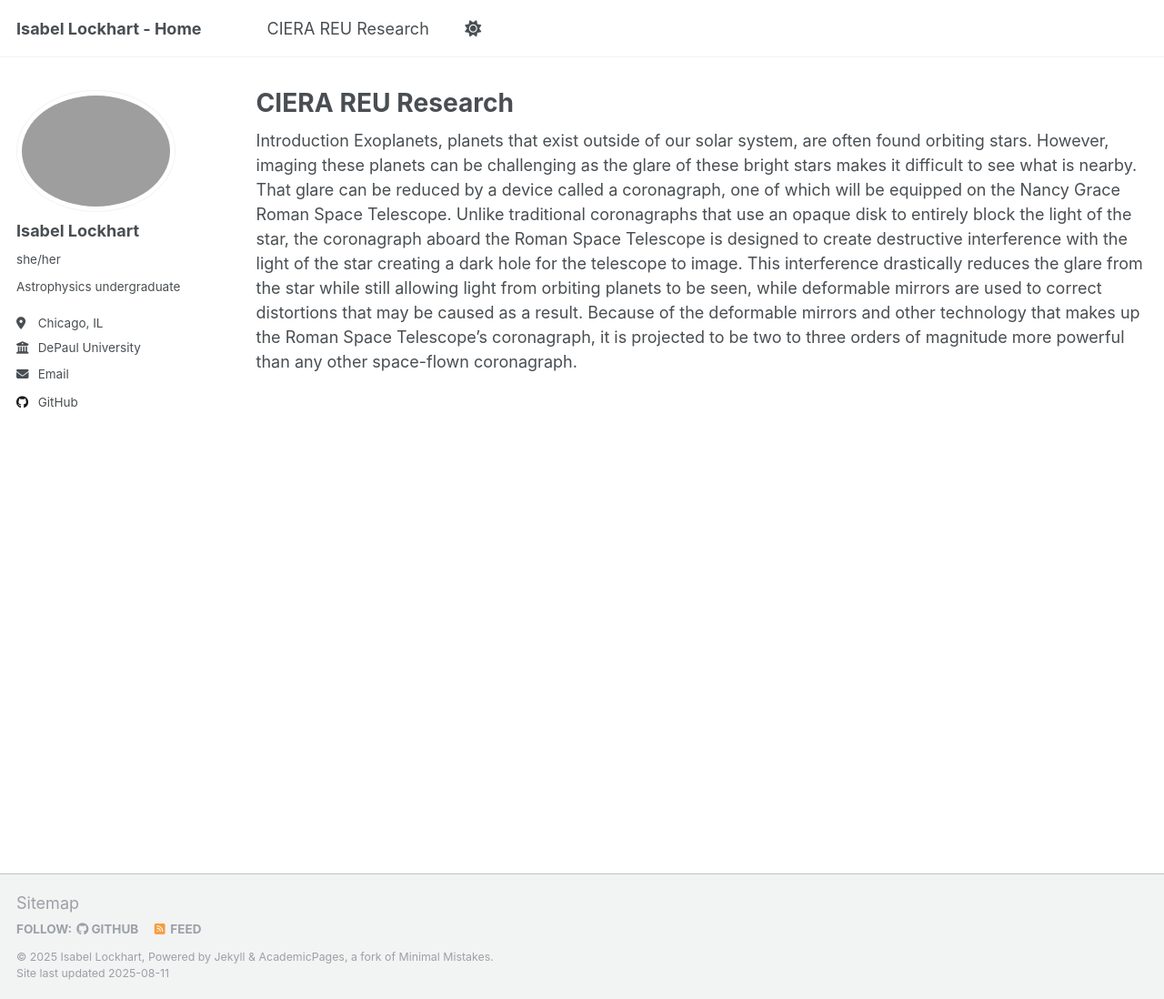
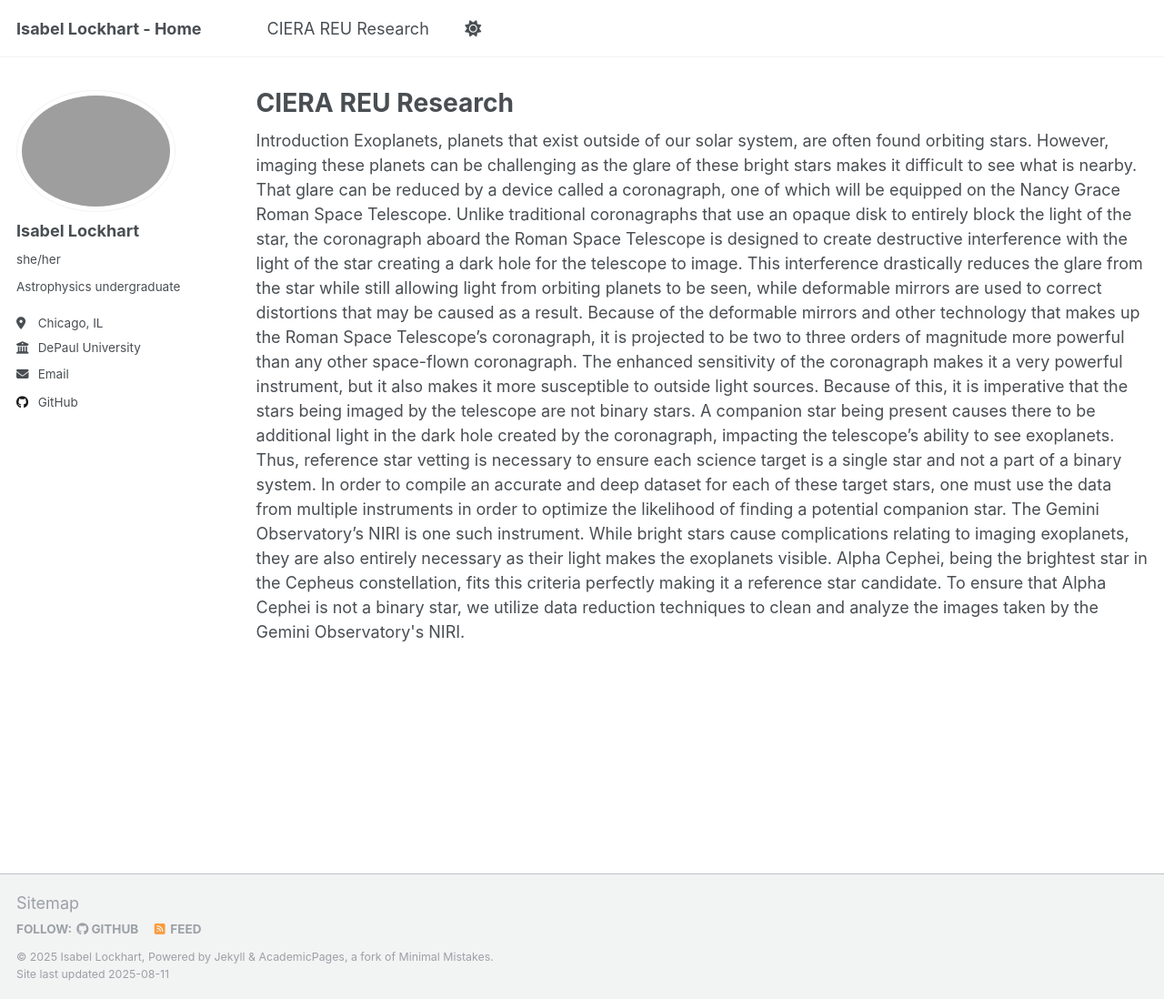
Before and after one commit to Isabel-Lockhart/CIERA, a Jekyll site: the page built from _pages/cierareu.html, in a window 1280 px wide and 1098 px high. Shown: the whole window at 91% size. Built offline with Jekyll 4.4.1, drawn with Linux system fonts in a browser that asks for light colours; a script that is not in the unit is left out.

Commit message:
Update cierareu.html

```diff
--- a/_pages/cierareu.html
+++ b/_pages/cierareu.html
@@ -6,4 +6,21 @@ author_profile: true
 ---
 
 Introduction
-Exoplanets, planets that exist outside of our solar system, are often found orbiting stars. However, imaging these planets can be challenging as the glare of these bright stars makes it difficult to see what is nearby. That glare can be reduced by a device called a coronagraph, one of which will be equipped on the Nancy Grace Roman Space Telescope. Unlike traditional coronagraphs that use an opaque disk to entirely block the light of the star, the coronagraph aboard the Roman Space Telescope is designed to create destructive interference with the light of the star creating a dark hole for the telescope to image. This interference drastically reduces the glare from the star while still allowing light from orbiting planets to be seen, while deformable mirrors are used to correct distortions that may be caused as a result. Because of the deformable mirrors and other technology that makes up the Roman Space Telescope’s coronagraph, it is projected to be two to three orders of magnitude more powerful than any other space-flown coronagraph.
+
+Exoplanets, planets that exist outside of our solar system, are often found orbiting stars. However, imaging these planets can be challenging as the glare of
+these bright stars makes it difficult to see what is nearby. That glare can be reduced by a device called a coronagraph, one of which will be equipped on the
+Nancy Grace Roman Space Telescope. Unlike traditional coronagraphs that use an opaque disk to entirely block the light of the star, the coronagraph aboard the
+Roman Space Telescope is designed to create destructive interference with the light of the star creating a dark hole for the telescope to image. This interference
+drastically reduces the glare from the star while still allowing light from orbiting planets to be seen, while deformable mirrors are used to correct distortions
+that may be caused as a result. Because of the deformable mirrors and other technology that makes up the Roman Space Telescope’s coronagraph, it is projected to be
+two to three orders of magnitude more powerful than any other space-flown coronagraph.
+
+The enhanced sensitivity of the coronagraph makes it a very powerful instrument, but it also makes it more susceptible to outside light sources. Because of this, it
+is imperative that the stars being imaged by the telescope are not binary stars. A companion star being present causes there to be additional light in the dark hole
+created by the coronagraph, impacting the telescope’s ability to see exoplanets. Thus, reference star vetting is necessary to ensure each science target is a single
+star and not a part of a binary system. In order to compile an accurate and deep dataset for each of these target stars, one must use the data from multiple instruments
+in order to optimize the likelihood of finding a potential companion star. The Gemini Observatory’s NIRI is one such instrument.
+
+While bright stars cause complications relating to imaging exoplanets, they are also entirely necessary as their light makes the exoplanets visible. Alpha Cephei, being
+the brightest star in the Cepheus constellation, fits this criteria perfectly making it a reference star candidate. To ensure that Alpha Cephei is not a binary star, we
+utilize data reduction techniques to clean and analyze the images taken by the Gemini Observatory's NIRI.
```
